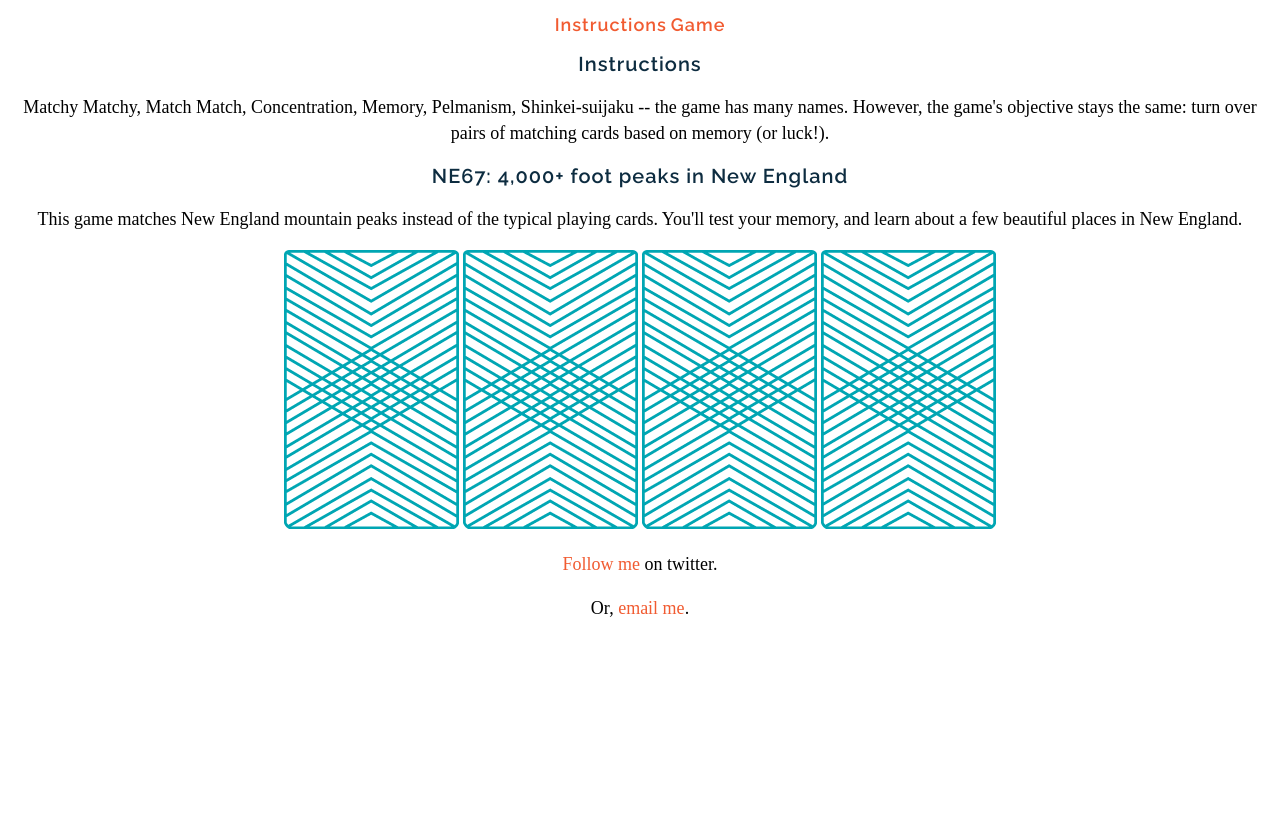
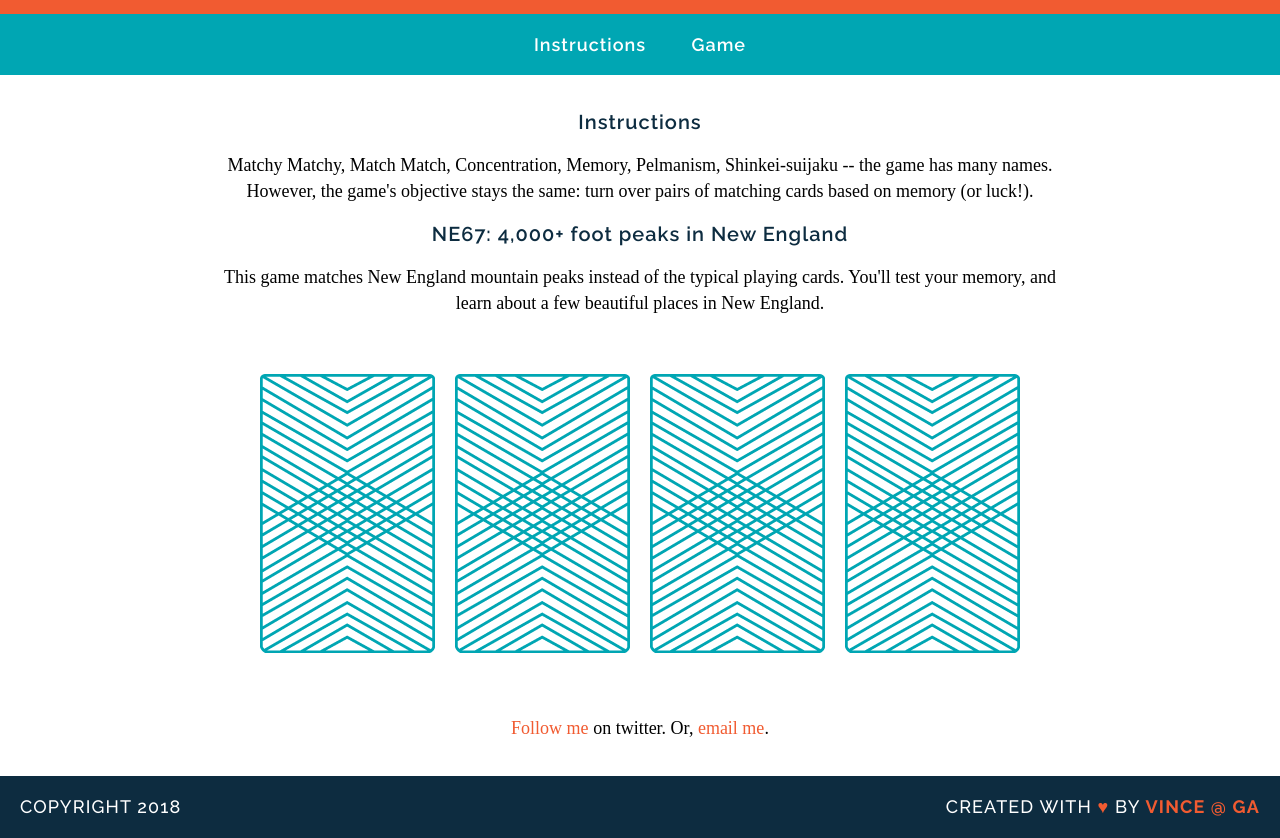
Before and after one commit to vmcasbarro/wdi-fundamentals-memorygame, a plain HTML site: page memory-game/index.html in a window 1280 px wide. Shown: the part 99-937 px from the top of the page. Before the commit the page ends 800 px from the top, so only its background shows below. Drawn offline with Linux system fonts and the light colour scheme; a web font is replaced by a local one.

Commit message:
add reset.css, add footer, activate links in nav

```diff
--- a/memory-game/CSS/main.css
+++ b/memory-game/CSS/main.css
@@ -1,13 +1,48 @@
 body {
   text-align: center;
+  margin: 0;
+}
+
+header {
+  background-color: #F15B31;
+  color: #fff;
+  padding: 30px 20px;
+
+}
+
+nav {
+  font-family: "Raleway", sans-serif;
+  background-color: #00A6B3;
+  color: #fff;
+  padding: 20px 0px;
+  letter-spacing: 1px;
+  font-weight: 600;
+  font-size: 18px;
+
+}
+
+.nav {
+  color: #fff;
+  margin: 0 20px;
+
+}
+
+main {
+  width: 850px;
+  margin: 35px auto;
+}
+
+img {
+  margin: 40px 8px;
 }
 
 h1 {
   font-family: "Raleway", sans-serif;
-  color: #0d2c40;
+  /* color: #0d2c40; */
   letter-spacing: 1px;
   font-weight: 400;
   font-size: 45px;
+  margin: 0;
 }
 
 h2 {
@@ -26,13 +61,47 @@ p {
 
 a {
   text-decoration: none;
+  color: #fff;
   color: #f15b31;
+  border-bottom: 2px solid transparent;
 }
 
-.nav {
+a:hover {
+  border-color: #fff;
+}
+
+footer {
+  text-transform: uppercase;
+  padding: 0 20px;
+  margin: 0;
+  border-style: none;
+  background: #0D2C40;
+  color: white;
+  font-size: 14px;
+  letter-spacing: .08em;
+  font-weight: 500;
+}
+
+.copyright {
   font-family: "Raleway", sans-serif;
-  color: #f15b31;
-  letter-spacing: 1px;
-  font-weight: 600;
-  font-size: 18px;
+  float: left;
 }
+
+.message {
+  font-family: "Raleway", sans-serif;
+  float: right;
+}
+
+.name {
+  color: #F15B31;
+  font-weight: 700;
+}
+
+.clearfix:after {
+  visibility: hidden;
+  display: block;
+  content: " ";
+  clear: both;
+  height: 0;
+  font-size: 0;
+}
--- /dev/null
+++ b/memory-game/CSS/reset.css
@@ -0,0 +1,48 @@
+/* http://meyerweb.com/eric/tools/css/reset/
+   v2.0 | 20110126
+   License: none (public domain)
+*/
+
+html, body, div, span, applet, object, iframe,
+h1, h2, h3, h4, h5, h6, p, blockquote, pre,
+a, abbr, acronym, address, big, cite, code,
+del, dfn, em, img, ins, kbd, q, s, samp,
+small, strike, strong, sub, sup, tt, var,
+b, u, i, center,
+dl, dt, dd, ol, ul, li,
+fieldset, form, label, legend,
+table, caption, tbody, tfoot, thead, tr, th, td,
+article, aside, canvas, details, embed,
+figure, figcaption, footer, header, hgroup,
+menu, nav, output, ruby, section, summary,
+time, mark, audio, video {
+	margin: 0;
+	padding: 0;
+	border: 0;
+	font-size: 100%;
+	font: inherit;
+	vertical-align: baseline;
+}
+/* HTML5 display-role reset for older browsers */
+article, aside, details, figcaption, figure,
+footer, header, hgroup, menu, nav, section {
+	display: block;
+}
+body {
+	line-height: 1;
+}
+ol, ul {
+	list-style: none;
+}
+blockquote, q {
+	quotes: none;
+}
+blockquote:before, blockquote:after,
+q:before, q:after {
+	content: '';
+	content: none;
+}
+table {
+	border-collapse: collapse;
+	border-spacing: 0;
+}
--- a/memory-game/index.html
+++ b/memory-game/index.html
@@ -8,10 +8,17 @@
   <link rel="stylesheet" type="text/css" href="css/main.css">
 </head>
 <body>
+  <header>
     <h1>Matchy Matchy: A Card-Matching Game</h1>
-  <a class="nav" href="#">Instructions</a>
-  <a class="nav" href="#">Game</a>
-  <h2>Instructions</h2>
+  </header>
+
+  <nav>
+    <a class="nav" href="#instructions">Instructions</a>
+    <a class="nav" href="#game">Game</a>
+  </nav>
+
+  <main>
+    <h2 id="instructions">Instructions</h2>
     <p>Matchy Matchy, Match Match, Concentration, Memory, Pelmanism, Shinkei-suijaku -- the game has many names. However, the game's objective stays the same: turn over pairs of matching cards based on memory (or luck!).</p>
 
     <!-- *GA's game description*
@@ -21,15 +28,22 @@
 
     <p>This game matches New England mountain peaks instead of the typical playing cards. You'll test your memory, and learn about a few beautiful places in New England.</p>
 
-  <div>
+    <div id="game">
       <img src="images/back.png" alt="Queen of Diamonds" title="Queen of Diamonds">
       <img src="images/back.png" alt="Queen of Hearts" title="Queen of Hearts">
       <img src="images/back.png" alt="King of Diamonds" title="King of Diamonds">
       <img src="images/back.png" alt="King of Hearts" title="King of Hearts">
     </div>
 
-  <p><a href="https://twitter.com/vmcasbarro">Follow me</a> on twitter.</p>
-  <p>Or, <a href="mailto:vincenzo.casbarro@gmail.com?subject=Matching game">email me</a>.</p>
+    <p><a href="https://twitter.com/vmcasbarro">Follow me</a> on twitter. Or, <a href="mailto:vincenzo.casbarro@gmail.com?subject=Matching game">email me</a>.</p>
+
+  </main>
+
+  <footer class="clearfix">
+
+    <p class="copyright">Copyright 2018</p>
+    <p class="message">Created with <span class="name">&hearts;</span> by <span class="name">Vince @ GA</span></p>
+  </footer>
 
 </body>
 </html>
```
Lines whose indentation alone changed are shown as unchanged.
